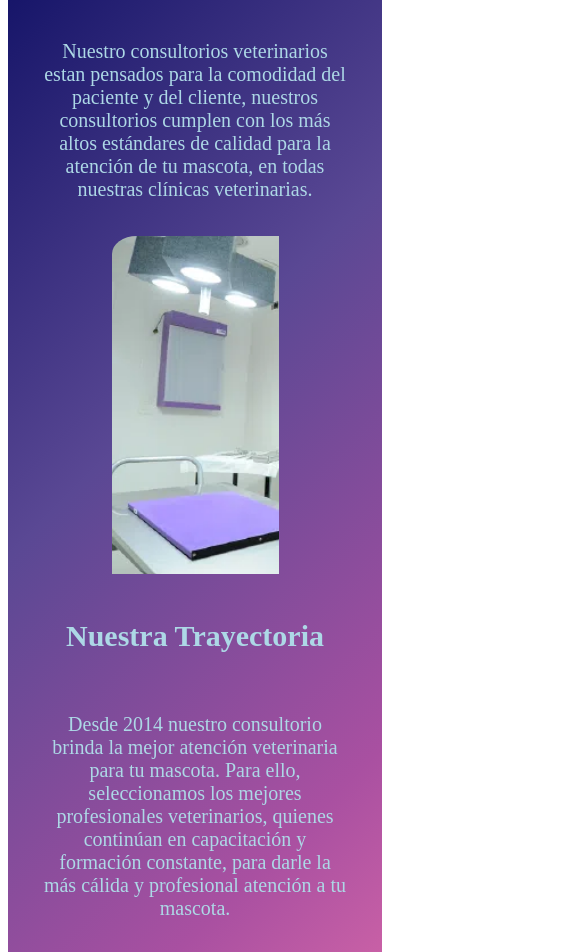
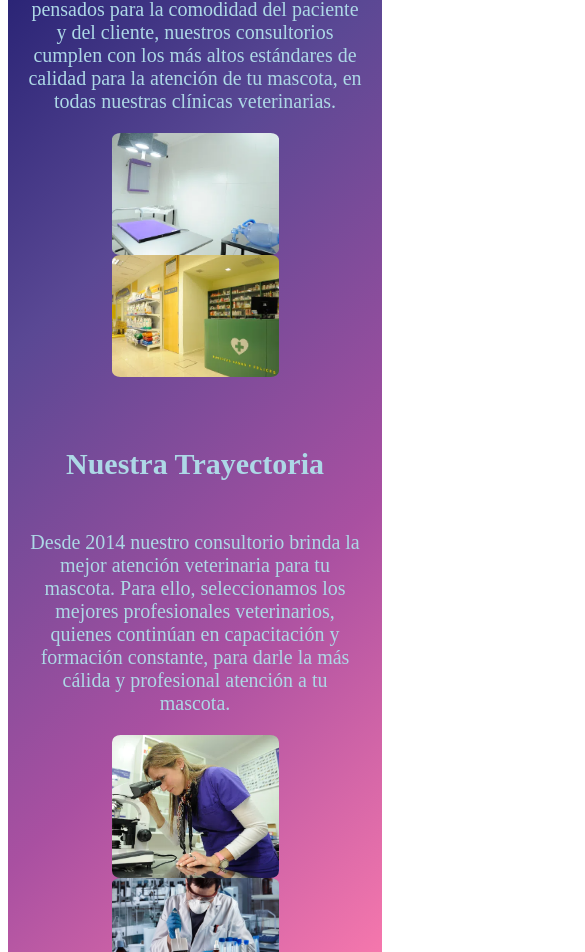
Before and after one commit to edumiguens/TT-Web2, a plain HTML site: page index.html in a window 390 px wide. Shown: the part 371-1323 px from the top of the page, 585 px wide, since content can reach past the window. Drawn offline with Linux system fonts and the light colour scheme; a web font is replaced by a local one.

Commit message:
Cambios006

```diff
--- a/css/style.css
+++ b/css/style.css
@@ -45,6 +45,21 @@ nav a{
 
 nav a:hover{
     color: lightcoral;
+}
+
+[class*="col-"] {
+  float: left;
+  padding: 0px;
+}
+
+.col-1 {width: 15%;}
+.col-2 {width: 80%;}
+.col-3 {width: 100%;}
+
+@media screen and (max-width: 600px) {
+  .col-1 {width: 0%;}
+  .col-2 {width: 100%;}
+  .col-3 {width: 100%;}
 }
 
 main {
@@ -97,32 +112,62 @@ p{
 }
 
 .slider-container {
-  overflow-x: auto;
-  scroll-snap-type: center;
   display: flex;
   width: 50%;
-  height: 40vh;
+  height: auto;
   margin: 0 auto;
 }
 
 .slider-container img {
-  flex: 0 0 100%;
   width: 100;
-  height: 360px;
+  height: auto;
   border-radius: 5%;
+}
+
+@media screen and (max-width: 600px) {
+  .slider-container {
+    display: flex;
+    width: 50%;
+    height: auto;
+    margin: 0 auto;
+    border-radius: 5%;
+    flex-direction: column;
+  }
+
+  .slider-container img {
+    width: 100;
+    height: auto;
+    border-radius: 5%;
+  }
 }
 
 .trayectoria-container {
   display: flex;
   width: 50%;
-  height: 40vh;
+  height: auto;
   margin: 0 auto;
+  border-radius: 5%;
 }
 
 .trayectoria-container img {
   width: 100;
-  height: 360px;
+  height: auto;
   border-radius: 5%;
+}
+
+@media screen and (max-width: 600px) {
+  .trayectoria-container {
+    display: flex;
+    width: 50%;
+    height: auto;
+    flex-direction: column;
+  }
+
+  .trayectoria-container img {
+    width: 100;
+    height: auto;
+    border-radius: 5%;
+  }
 }
 
 .video{
@@ -130,6 +175,15 @@ p{
   justify-content: space-around;
   width: 640px;
   height: 360px;
+}
+
+@media screen and (max-width: 600px) {
+  .video{
+    display: flex;
+    justify-content: space-around;
+    width: 440px;
+    height: 260px;
+  }
 }
 
 .container {
@@ -188,6 +242,6 @@ footer{
   color: lightblue;
   font-size: 15px;
   padding: 15px;
-  height: 20px;
+  height: flex;
   background-color: #A950A1;
 }
--- a/index.html
+++ b/index.html
@@ -27,24 +27,26 @@
 
     <main class="content-web">
         <section class="section-bienvenida">
-            <h2>Bienvenidos a nuestra Clinica Veterinaria!</h2>
-            <p>Nuestro consultorios veterinarios estan pensados para la comodidad del paciente y del cliente, nuestros consultorios cumplen con los más altos estándares
+            <h2 class="col-3">Bienvenidos a nuestra Clinica Veterinaria!</h2>
+            <p class="col-1"></p>
+            <p class="col-2">Nuestro consultorios veterinarios estan pensados para la comodidad del paciente y del cliente, nuestros consultorios cumplen con los más altos estándares
                 de calidad para la atención de tu mascota, en todas nuestras clínicas veterinarias.</p>
             <article class="slider-container">
-                <img src="img/consultorio1.webp" />
-                <img src="img/consultorio2.webp" />
+                <img class="col-3" src="img/consultorio1.webp" />
+                <img class="col-3" src="img/consultorio2.webp" />
             </article>
-            <h3>Nuestra Trayectoria</h3>
-            <p>Desde 2014 nuestro consultorio brinda la mejor atención veterinaria para tu mascota. Para ello, seleccionamos los mejores
+            <p class="col-3"></p>
+            <h3 class="col-3">Nuestra Trayectoria</h3>
+            <p class="col-1"></p>
+            <p class="col-2">Desde 2014 nuestro consultorio brinda la mejor atención veterinaria para tu mascota. Para ello, seleccionamos los mejores
             profesionales veterinarios, quienes continúan en capacitación y formación constante, para darle la más cálida y
             profesional atención a tu mascota.</p>
             <article class="trayectoria-container">
-                <img src="img/trayectoria.webp" />
-                <img src="img/trayectoria2.png" />
+                <img class="col-3" src="img/trayectoria.png" />
+                <img class="col-3" src="img/trayectoria2.png" />
             </article>
         </section>
     </main>
-
     <footer>
         <a href="http://www.facebook.com" class="redes">
         <img src="img/facebook.png" alt="facebook"></a>
```
Also changed, not shown: about.html (+8 -8 lines), img/trayectoria.png (renamed from img/trayectoria.webp).
